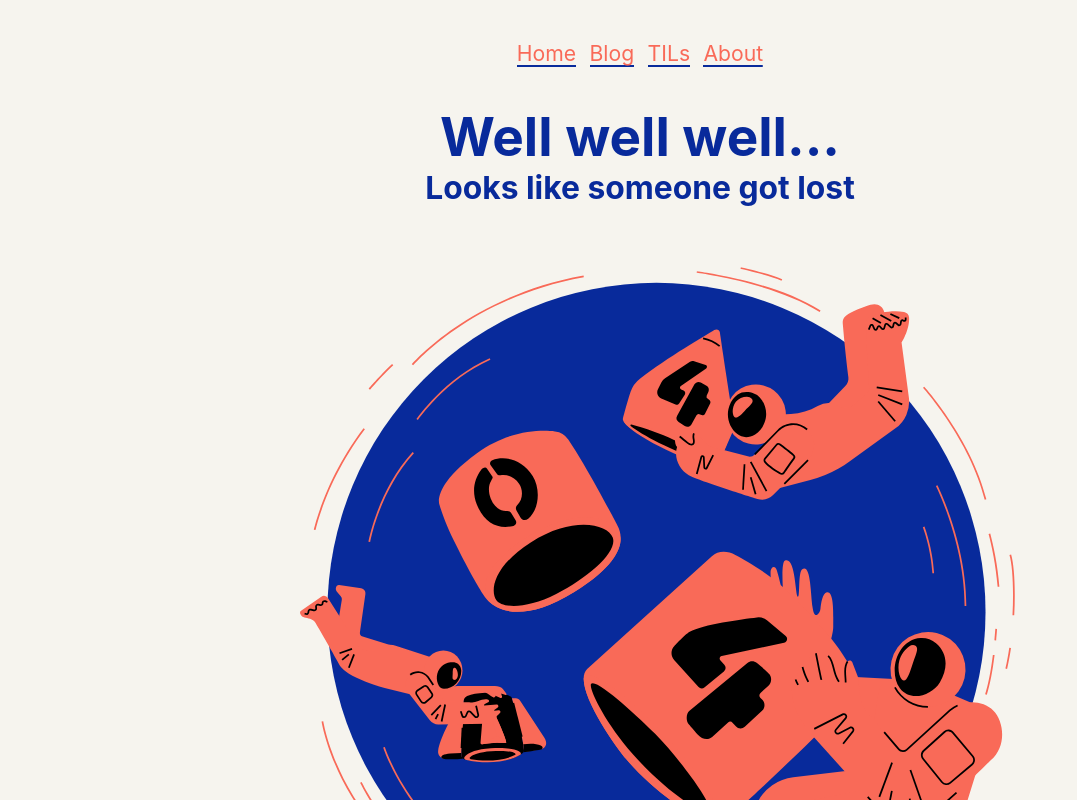
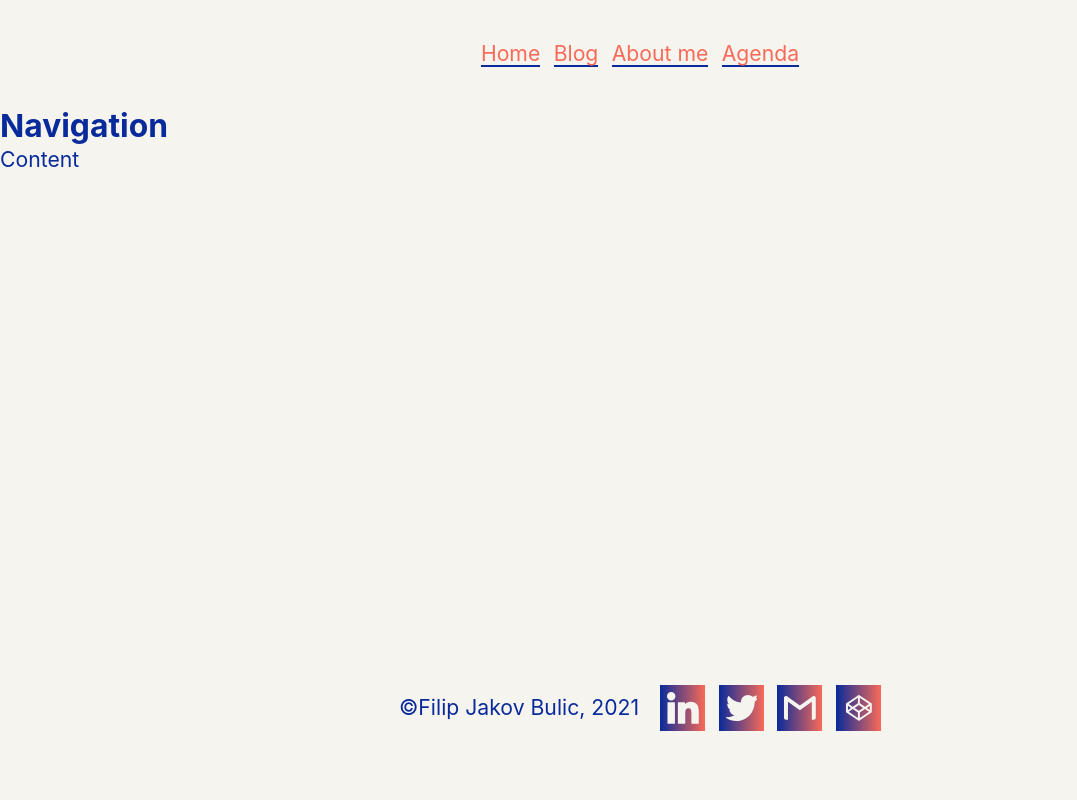
Before and after one commit to filipjakov/bio-blog, a Next.js app: page /agenda in a window 1280 px wide. Before the commit this address had no page. Shown: the top 800 px of the page, without its empty margins (0-1077 px from the left). Built offline with nearby package versions, Linux system fonts and the light colour scheme; a web font is replaced by a local one.

Commit message:
feat: various adaptions

```diff
--- a/pages/404.js
+++ b/pages/404.js
@@ -16,7 +16,7 @@ export default function FourOhFour() {
         <h2 style={{ justifySelf: 'center' }}>
           Looks like someone got lost
         </h2>
-        <Svg404 />
+        <Svg404 style="width: min(100%, 60vh); margin-left: auto; margin-right: auto;" />
       </article>
     </Wrapper>
   );
--- a/pages/_app.js
+++ b/pages/_app.js
@@ -1,5 +1,6 @@
 import '../src/styles/global.css';
 import NextLink from 'next/link';
+import Head from 'next/head';
 import { Link } from '../src/components/Link/Link';
 import { navigation, footer } from './_app.module.css';
 import { Social } from '../src/components/Social/Social';
@@ -8,6 +9,10 @@ import { Social } from '../src/components/Social/Social';
 export default function MyApp({ Component, pageProps }) {
   return (
     <>
+      <Head>
+        <title>FJB | Home</title>
+        <meta name="description" content="Home page" />
+      </Head>
       <header>
         <nav className={navigation}>
           <NextLink href="/" passHref>
@@ -17,17 +22,17 @@ export default function MyApp({ Component, pageProps }) {
             <Link>Blog</Link>
           </NextLink>
           <NextLink href="/about" passHref>
-            <Link>TILs</Link>
+            <Link>About me</Link>
           </NextLink>
-          <NextLink href="/about" passHref>
-            <Link>About</Link>
+          <NextLink href="/agenda" passHref>
+            <Link>Agenda</Link>
           </NextLink>
         </nav>
       </header>
       <Component {...pageProps} />
       <footer className={footer}>
         <span>
-          © Filip Jakov Bulic {new Date().getFullYear()}
+          ©Filip Jakov Bulic, {new Date().getFullYear()}
         </span>
         <Social />
       </footer>
--- a/pages/_document.js
+++ b/pages/_document.js
@@ -8,7 +8,7 @@ import Document, {
 class MyDocument extends Document {
   render() {
     return (
-      <Html>
+      <Html lang="en">
         <Head>
           <link
             rel="preload"
@@ -21,6 +21,8 @@ class MyDocument extends Document {
         <body>
           <Main />
           <NextScript />
+          {/* https://stackoverflow.com/questions/57401976/css-transition-flash-on-page-load-with-nextjs-production-build#answer-57401977 */}
+          <script> </script>
         </body>
       </Html>
     );
--- /dev/null
+++ b/pages/agenda/index.js
@@ -0,0 +1,15 @@
+export default function Agenda() {
+  // Sticky navigaton on wide screens, content on right
+  // TODO: Explainer on how the site is made: a11y, min js, libs, stack, ...
+  return (
+    <main>
+      <article>
+        {/* TODO: a11y secondary navigation */}
+        <nav>
+          <h2>Navigation</h2>
+        </nav>
+        <div class="content">Content</div>
+      </article>
+    </main>
+  );
+}
--- a/pages/index.js
+++ b/pages/index.js
@@ -22,7 +22,7 @@ import { Social } from '../src/components/Social/Social';
 import { Wrapper } from '../src/components/Wrapper/Wrapper';
 import { container, grid, intro } from './index.module.css';
 
-function HomePage() {
+export default function HomePage() {
   return (
     <Wrapper>
       <article className={container}>
@@ -153,5 +153,3 @@ function HomePage() {
     </Wrapper>
   );
 }
-
-export default HomePage;
--- a/src/components/Social/social.module.css
+++ b/src/components/Social/social.module.css
@@ -36,7 +36,6 @@
       height: 1.5em;
     }
 
-    /* Enable micro-iteractions only of the user has no preference */
     @media (prefers-reduced-motion: no-preference) {
       &::before {
         transition: transform var(--transition-duration)
--- a/src/styles/fonts.css
+++ b/src/styles/fonts.css
@@ -1,7 +1,5 @@
 @font-face {
   font-family: 'Atkinson Hypelegible';
-  /* font-weight: normal; */
-  /* font-style: normal; */
   /* TODO: move to optional - https://simonhearne.com/2021/layout-shifts-webfonts/ */
   font-display: swap;
   src: url('/fonts/Atkinson-Hyperlegible/Atkinson-Hyperlegible-Regular.woff2')
@@ -22,8 +20,8 @@
     var(--fluid-type-max, 2rem)
   );
 
-  /* https://hugogiraudel.com/2020/05/18/using-calc-to-figure-out-optimal-line-height/ */
   & * {
+    /* https://hugogiraudel.com/2020/05/18/using-calc-to-figure-out-optimal-line-height/ */
     line-height: calc(2px + 2ex + 2px);
   }
 }
```
